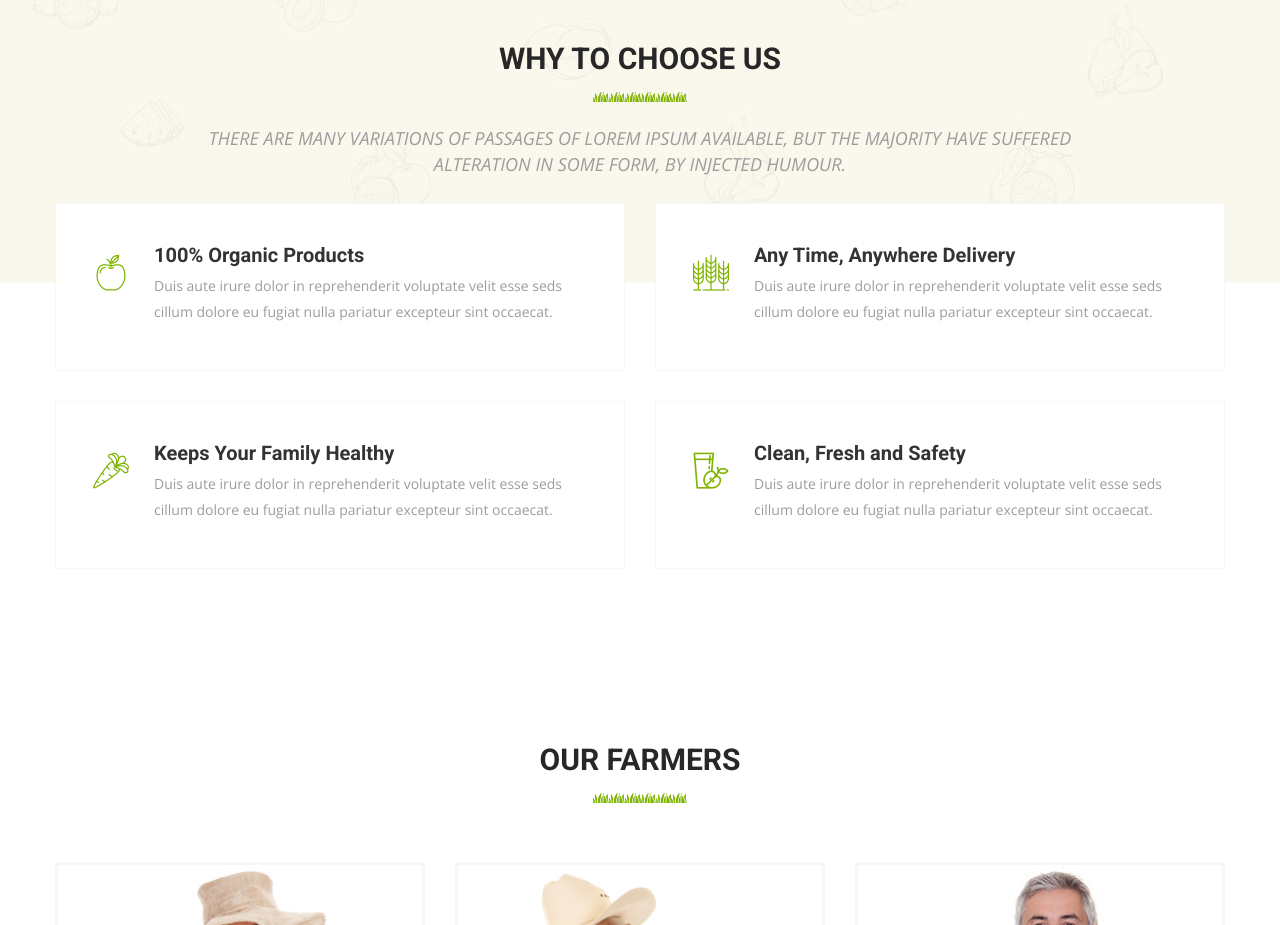
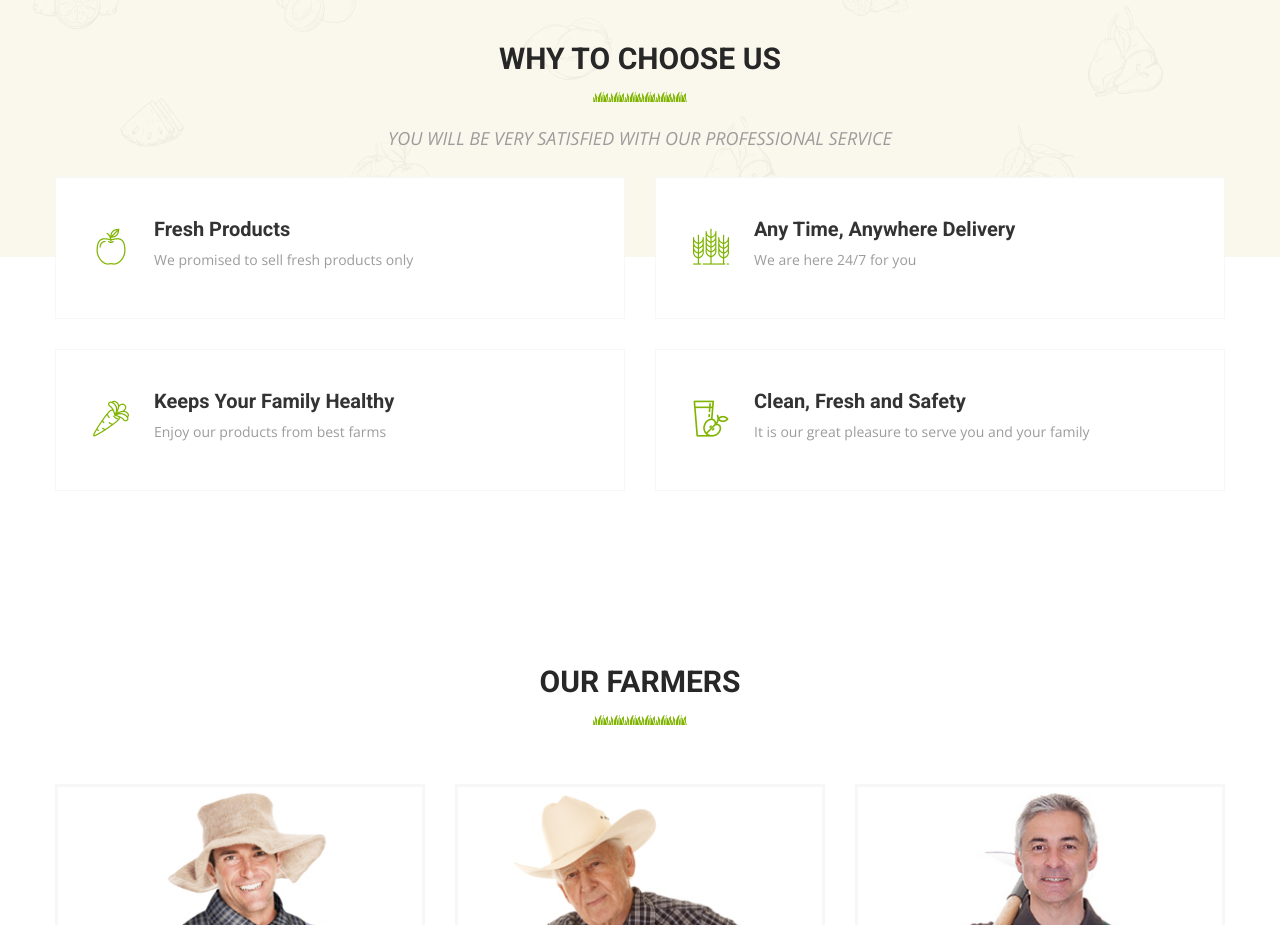
Before and after one commit to Star-Lowd/Vegetable-Store, a plain HTML site: page organic_store/index.html in a window 1280 px wide. Shown: the part 1940-2865 px from the top of the page. Drawn offline with nearby package versions, Linux system fonts and the light colour scheme; some packages are replaced by stand-ins of ours; files whose address does not match are found by name.

Commit message:
Update why to choose

```diff
--- a/organic_store/index.html
+++ b/organic_store/index.html
@@ -338,7 +338,7 @@
 					<div class="theme_title center">
 						<div class="container">
 							<h2>Why to Choose Us</h2>
-							<p>There are many variations of passages of Lorem Ipsum available, but the majority have suffered <br>alteration in some form, by injected humour.</p>
+							<p>You will be very satisfied with our professional service</p>
 
 						</div>
 					</div>
@@ -355,8 +355,8 @@
 							<div class="choose_us_item tran3s">
 								<div class="icon p_color_bg border_round float_left"><span class="ficon icon-fruit-1"></span></div> <!-- End of .icon -->
 								<div class="text float_left">
-									<h5 class="tran3s">100% Organic Products</h5>
-									<p class="tran3s">Duis aute irure dolor in reprehenderit voluptate velit esse seds cillum dolore eu fugiat nulla pariatur excepteur sint occaecat.</p>
+									<h5 class="tran3s">Fresh Products</h5>
+									<p class="tran3s">We promised to sell fresh products only</p>
 								</div> <!-- End of .text -->
 								<div class="clear_fix"></div>
 							</div> <!-- End of .choose_us_item -->
@@ -368,7 +368,7 @@
 								<div class="icon p_color_bg border_round float_left"><span class="ficon icon-wheat"></span></div> <!-- End of .icon -->
 								<div class="text float_left">
 									<h5 class="tran3s">Any Time, Anywhere Delivery</h5>
-									<p class="tran3s">Duis aute irure dolor in reprehenderit voluptate velit esse seds cillum dolore eu fugiat nulla pariatur excepteur sint occaecat.</p>
+									<p class="tran3s">We are here 24/7 for you</p>
 								</div> <!-- End of .text -->
 								<div class="clear_fix"></div>
 							</div> <!-- End of .choose_us_item -->
@@ -380,7 +380,7 @@
 								<div class="icon p_color_bg border_round float_left"><span class="ficon icon-food-2"></span></div> <!-- End of .icon -->
 								<div class="text float_left">
 									<h5 class="tran3s">Keeps Your Family Healthy</h5>
-									<p class="tran3s">Duis aute irure dolor in reprehenderit voluptate velit esse seds cillum dolore eu fugiat nulla pariatur excepteur sint occaecat.</p>
+									<p class="tran3s">Enjoy our products from best farms</p>
 								</div> <!-- End of .text -->
 								<div class="clear_fix"></div>
 							</div> <!-- End of .choose_us_item -->
@@ -392,7 +392,7 @@
 								<div class="icon p_color_bg border_round float_left"><span class="ficon icon-fruit"></span></div> <!-- End of .icon -->
 								<div class="text float_left">
 									<h5 class="tran3s">Clean, Fresh and Safety</h5>
-									<p class="tran3s">Duis aute irure dolor in reprehenderit voluptate velit esse seds cillum dolore eu fugiat nulla pariatur excepteur sint occaecat.</p>
+									<p class="tran3s">It is our great pleasure to serve you and your family</p>
 								</div> <!-- End of .text -->
 								<div class="clear_fix"></div>
 							</div> <!-- End of .choose_us_item -->
```
